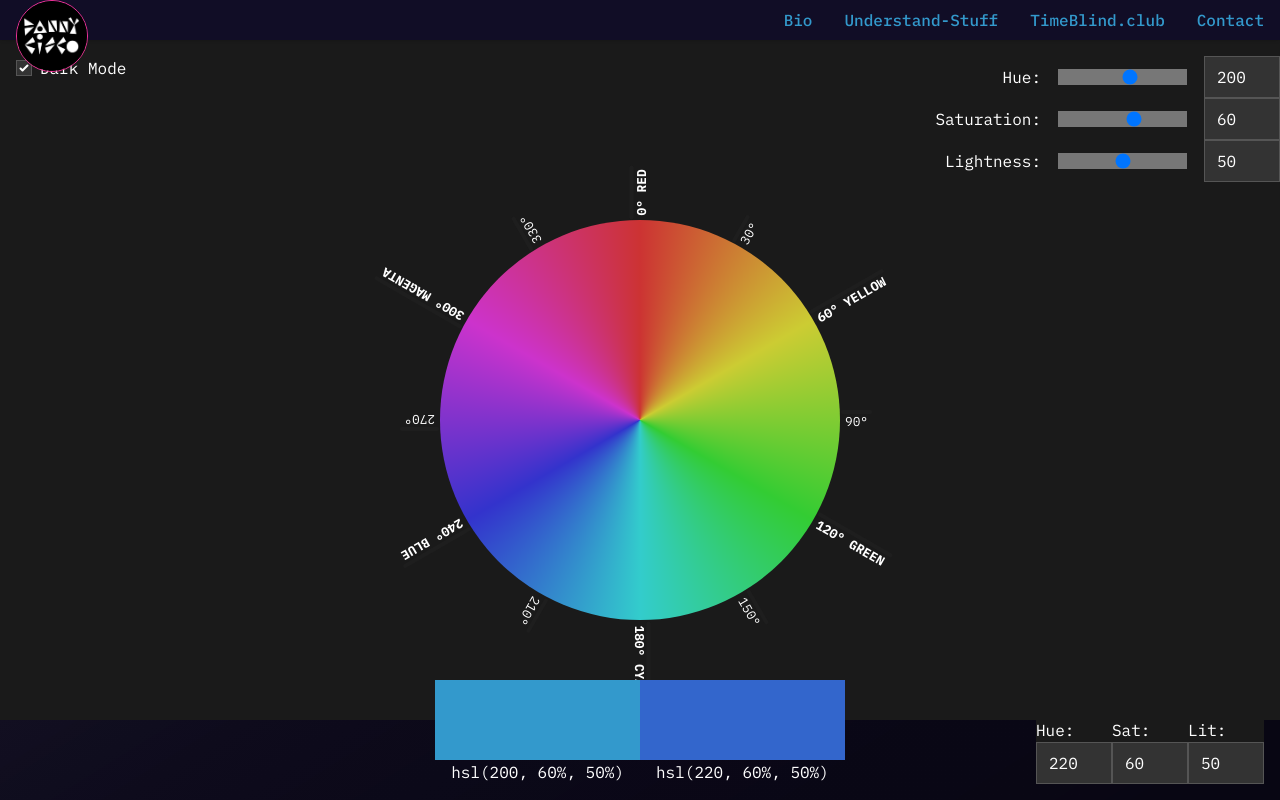
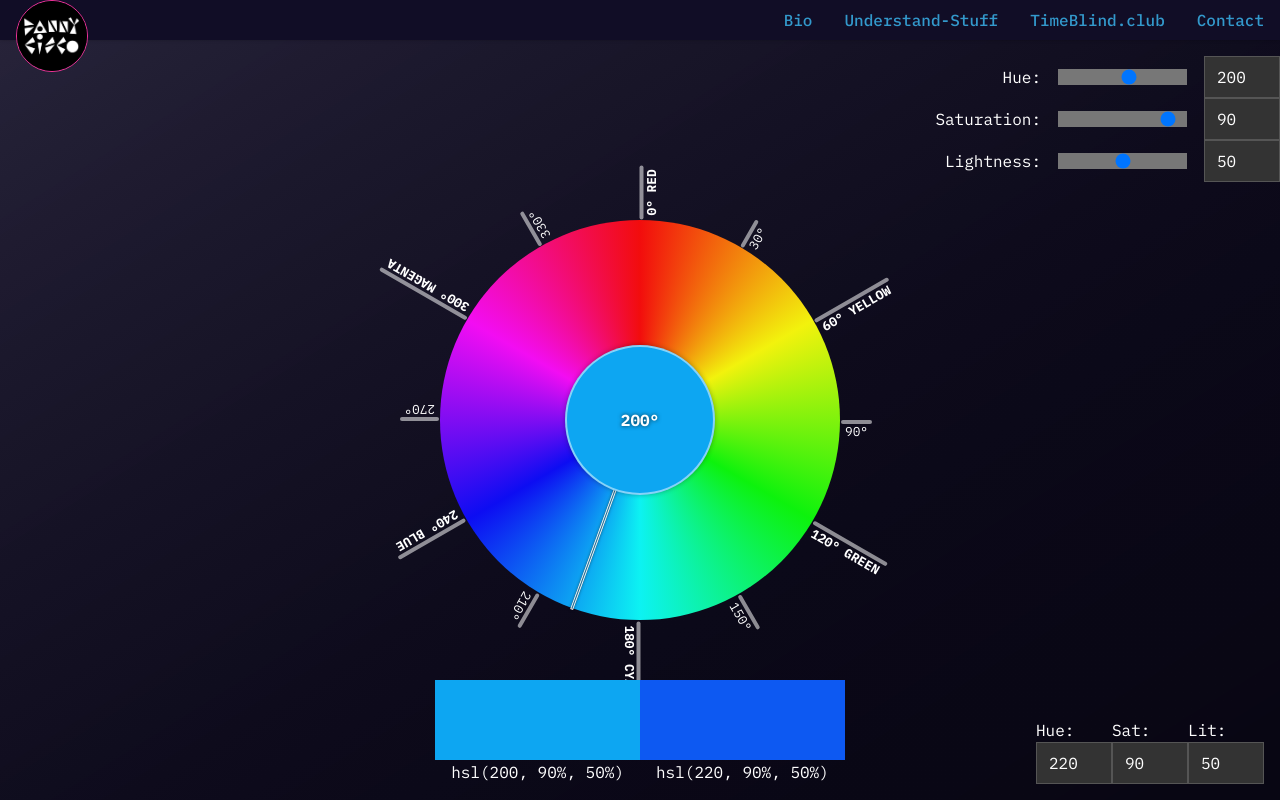
Before and after one commit to Danny-Cisco/danny-cisco, a SvelteKit app: page /understand-stuff/hsl-wheel in a window 1280 px wide. Built offline with nearby package versions, Linux system fonts and the light colour scheme.

Commit message:
hsl indicator wheel works

```diff
--- a/src/routes/understand-stuff/hsl-wheel/+page.svelte
+++ b/src/routes/understand-stuff/hsl-wheel/+page.svelte
@@ -1,6 +1,6 @@
 <script>
 	// Exposed variables for user control
-	export let saturation = 60; // Range: 0 - 100
+	export let saturation = 90; // Range: 0 - 100
 	export let lightness = 50; // Range: 0 - 100
 	export let hue1 = 200; // First color hue (user can edit)
 
@@ -9,24 +9,24 @@
 
 	// User-typed HSL input for practice
 	let typedHue = 220;
-	let typedSaturation = 60;
+	let typedSaturation = 90;
 	let typedLightness = 50;
 </script>
 
 <div class="fixed inset-0 z-[-1]" class:dark={isDarkMode}></div>
 <div class="relative flex h-full flex-col items-center justify-center" class:dark={isDarkMode}>
 	<!-- Dark mode toggle -->
-	<div class="absolute left-0 top-0 mt-4 flex items-center space-x-2 pl-4" class:dark={isDarkMode}>
+	<!-- <div class="absolute left-0 top-10 mt-4 flex items-center space-x-2 pl-4" class:dark={isDarkMode}>
 		<input type="checkbox" bind:checked={isDarkMode} class="toggle" />
 		<span>{isDarkMode ? 'Dark Mode' : 'Light Mode'}</span>
-	</div>
+	</div> -->
 
 	<!-- Saturation & Lightness Controls -->
 	<div class="w-md absolute right-0 top-0 mt-4">
 		<div class="flex items-center justify-end gap-4" class:dark={isDarkMode}>
 			Hue:
-			<input type="range" min="0" max="355" step="5" bind:value={hue1} />
-			<input type="number" min="0" max="355" bind:value={hue1} class:dark={isDarkMode} />
+			<input type="range" min="0" max="360" step="5" bind:value={hue1} />
+			<input type="number" min="0" max="360" bind:value={hue1} class:dark={isDarkMode} />
 		</div>
 		<div class="flex items-center justify-end gap-4" class:dark={isDarkMode}>
 			Saturation:
@@ -46,6 +46,15 @@
 	<!-- Color Wheel Container -->
 	<div class="wheel-container fixed inset-0 mt-8">
 		<div class="color-wheel" style="--s: {saturation}%; --l: {lightness}%"></div>
+
+		<!-- New: Indicator line that rotates with hue value -->
+		<div class="indicator-line relative" style="transform: rotate({hue1 - 90}deg)"></div>
+
+		<!-- New: Center circle with current HSL color -->
+		<div class="center-circle" style="background-color: hsl({hue1}, {saturation}%, {lightness}%)">
+			<div class="hue-value" class:dark-text={lightness > 70}>{hue1}°</div>
+		</div>
+
 		<!-- Markers for key angles -->
 		<div class="marker red whitespace-nowrap font-bold"><span>0° RED</span></div>
 		<div class="marker red-yellow whitespace-nowrap"><span>30°</span></div>
@@ -112,7 +121,7 @@
 		position: absolute;
 		height: 100%;
 		left: 100%; /* Ensures text starts from the same distance */
-		top: -0.65rem; /* Aligns to the marker */
+		top: 0 /* Aligns to the marker */
 		transform-origin: center; /* Makes the text extend outward */
 		transform: rotate(0deg); /* Keeps text upright */
 		background: #fff8;
@@ -121,6 +130,68 @@
 		font-size: 0.8rem;
 		white-space: nowrap;
 	}
+
+	/* New: Indicator line (radius stroke) that rotates with hue value */
+	.indicator-line {
+		position: absolute;
+		top: 50%;
+		left: 50%;
+		height: 1px;
+		width: 25vh; /* Same as wheel radius */
+		background-color: black;
+		transform-origin: left;
+		transition: transform 0.2s ease; /* Smooth rotation */
+		z-index: 2;
+	}
+
+	/* Dark mode adjustments for indicator line */
+	.dark .indicator-line {
+		background-color: hsla(0, 0%, 20%, 0.5);
+		border: solid 1px hsla(0, 0%, 100%, 0.9);
+		height: 3px;
+		box-shadow: 0 0 3px rgba(0, 0, 0, 0.5);
+		box-sizing:border-box;
+	}
+
+	/* New: Center circle */
+	.center-circle {
+		position: absolute;
+		top: 50%;
+		left: 50%;
+		width: 150px;
+		height: 150px;
+		border-radius: 50%;
+		transform: translate(-50%, -50%);
+		display: flex;
+		align-items: center;
+		justify-content: center;
+		border: 2px solid rgba(255, 255, 255, 0.5);
+		box-shadow: 0 0 5px rgba(0, 0, 0, 0.3);
+		z-index: 3;
+		font-weight: bold;
+	}
+
+	/* Hue value text inside center circle */
+	.hue-value {
+		color: white;
+		text-shadow: 0 0 4px rgba(0, 0, 0, 0.7);
+		/* background: black; */
+		padding-inline: 10px;
+		border-radius: 9999px;
+		height: 50px;
+		width: 50px;
+		display: flex;
+		flex-direction: column;
+		align-items: center;
+		justify-content: center;
+	}
+
+	/* Dark text for light background colors */
+	.dark-text {
+		color: black;
+		text-shadow: 0 0 2px rgba(255, 255, 255, 0.7);
+	}
+
 	/* Adjust positioning for each main marker */
 	.red {
 		transform: rotate(-90deg) translate(25vh, 0);
@@ -161,7 +232,7 @@
 
 	/* Dark mode marker text */
 	.dark .marker span {
-		background: #2228;
+		/* background: #2228; */
 		color: white;
 	}
 	:global(body) {
@@ -172,13 +243,13 @@
 
 	/* Light Mode */
 	.flex {
-		background-color: white;
+		/* background-color: white; */
 		color: black;
 	}
 
 	/* Dark Mode */
 	.dark {
-		background-color: #1a1a1a;
+		/* background-color: #1a1a1a; */
 		color: white;
 	}
 
@@ -255,29 +326,6 @@
 		font-size: 0.8rem;
 	}
 
-	/* HSL Input */
-	/* .hsl-input-container {
-		display: flex;
-		gap: 1rem;
-		margin-top: 1rem;
-	}
-
-	.hsl-input-container div {
-		display: flex;
-		flex-direction: column;
-		align-items: center;
-	}
-
-	.hsl-input-container label {
-		font-size: 0.9rem;
-		margin-bottom: 4px;
-	}
-
-	.hsl-input-container input {
-		width: 60px;
-		text-align: center;
-	} */
-
 	/* Fix Range Input Styling in Dark Mode */
 	.dark input[type='range']::-webkit-slider-runnable-track {
 		background: #777;
```
